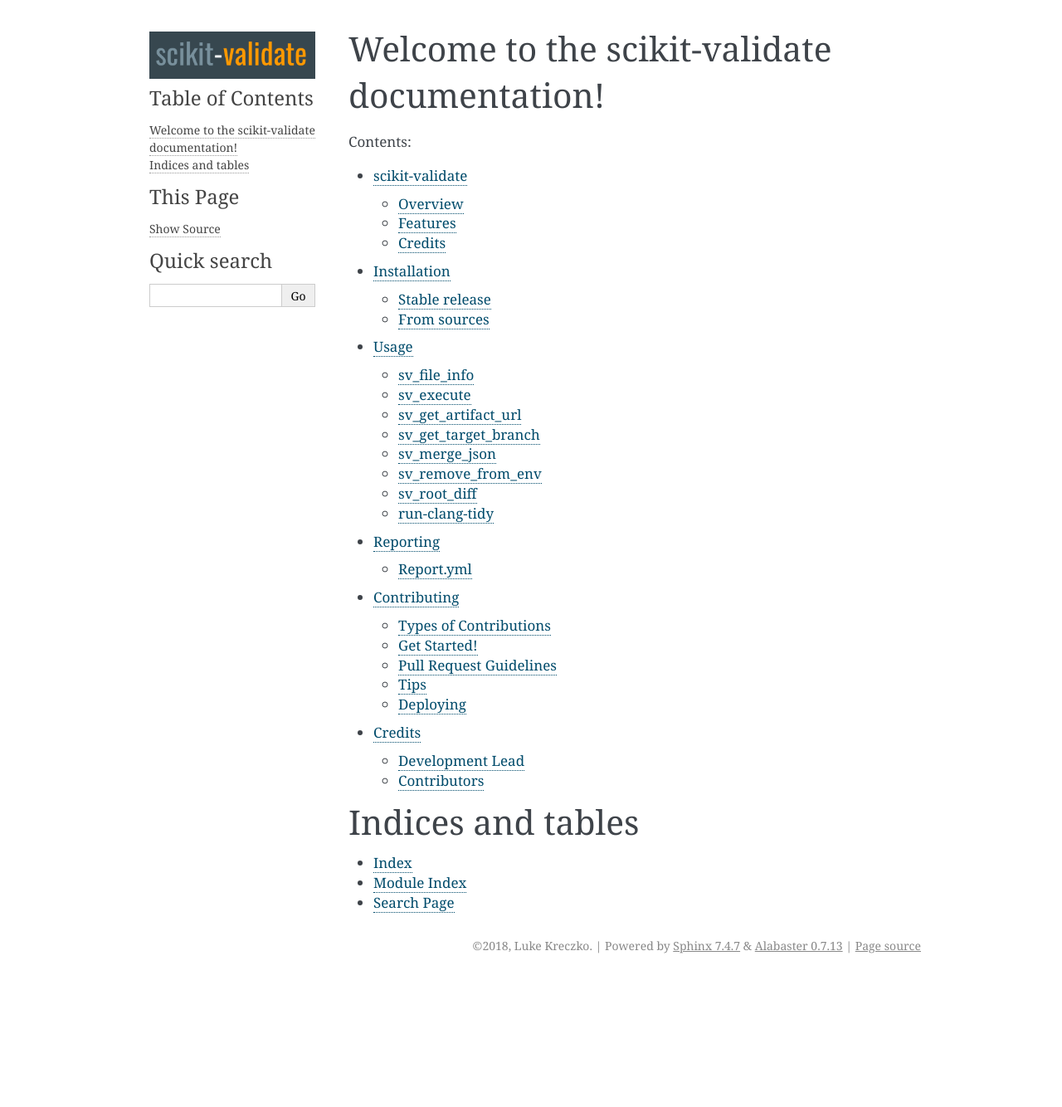
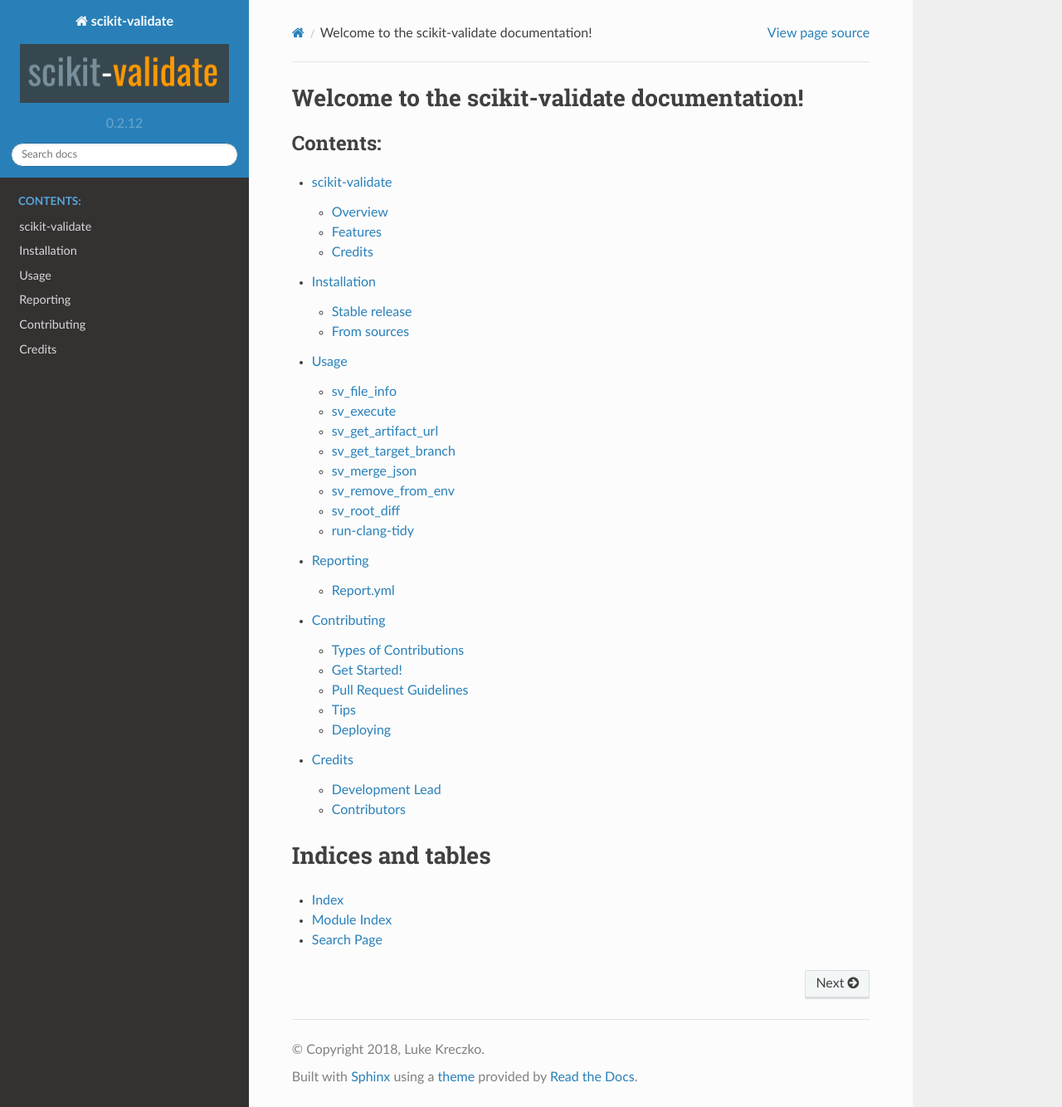
Before and after one commit to FAST-HEP/scikit-validate, a Sphinx documentation site: the page built from docs/index.rst, in a window 1280 px wide and 1334 px high. Shown: the whole window at 83% size. Built offline with Sphinx 7.4.7 and the Read the Docs theme 2.0.0, drawn with Linux system fonts in a browser that asks for light colours; pages that are not in the unit, such as notebooks, are missing from menus.

Commit message:
docs: switched from alabaster to sphinx_rtd_theme

```diff
--- a/docs/conf.py
+++ b/docs/conf.py
@@ -88,7 +88,7 @@ todo_include_todos = False
 # The theme to use for HTML and HTML Help pages.  See the documentation for
 # a list of builtin themes.
 #
-html_theme = 'alabaster'
+html_theme = 'sphinx_rtd_theme'
 
 # Theme options are theme-specific and customize the look and feel of a
 # theme further.  For a list of options available for each theme, see the
@@ -107,6 +107,7 @@ html_static_path = ['_static']
 # Output file base name for HTML help builder.
 htmlhelp_basename = 'skvalidatedoc'
 
+logo_only = True
 html_logo = '_static/sk_logo.png'
 
 # -- Options for LaTeX output ------------------------------------------
--- a/requirements_dev.txt
+++ b/requirements_dev.txt
@@ -5,9 +5,10 @@ watchdog==0.8.3
 flake8==3.5.0
 tox==2.9.1
 coverage==4.5.1
-Sphinx==1.7.1
 twine==1.10.0
 six
+Sphinx==1.7.1
 sphinxcontrib-apidoc==0.3.0
+sphinx_rtd_theme==0.1.9
 pytest==3.4.2
 pytest-runner==2.11.1
```
